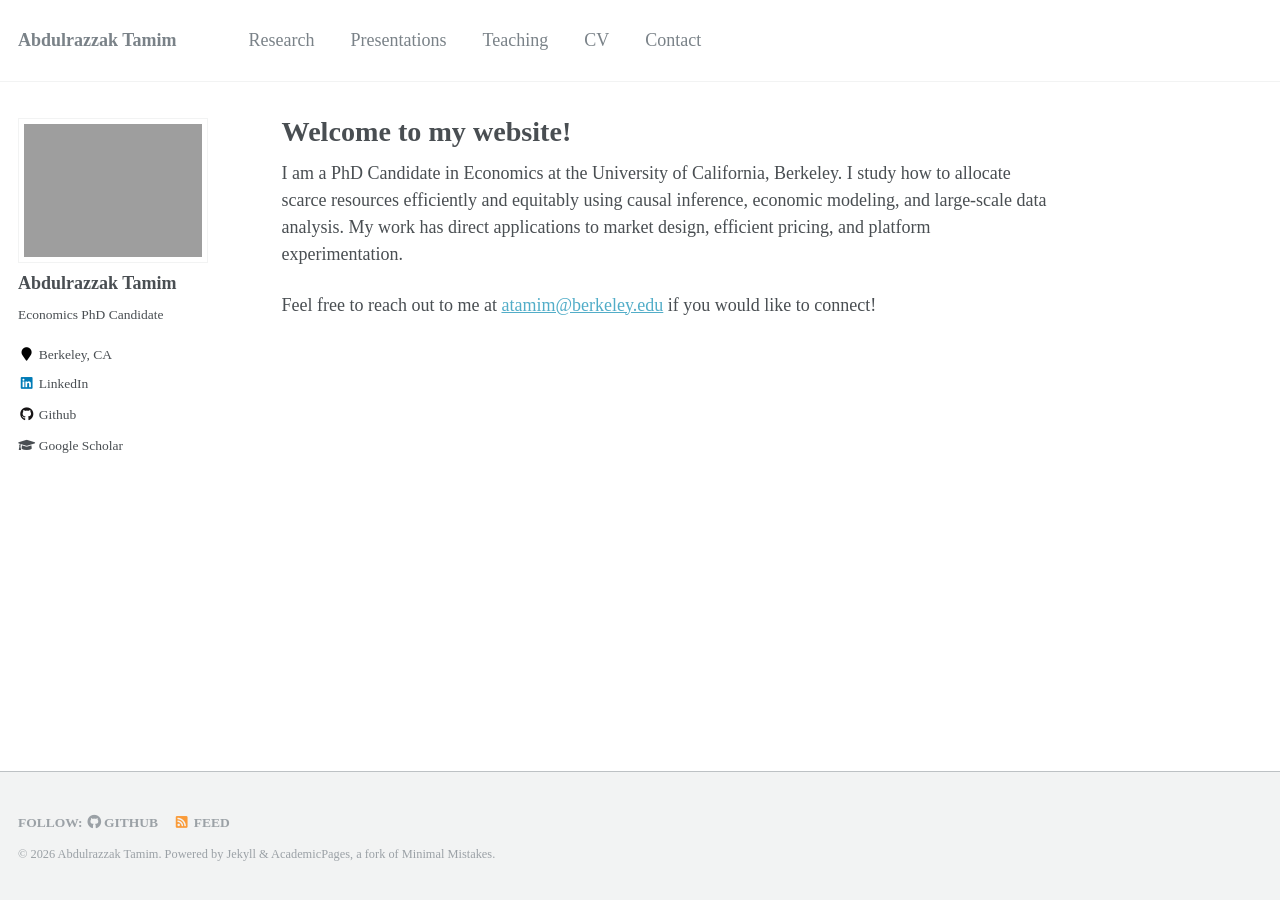
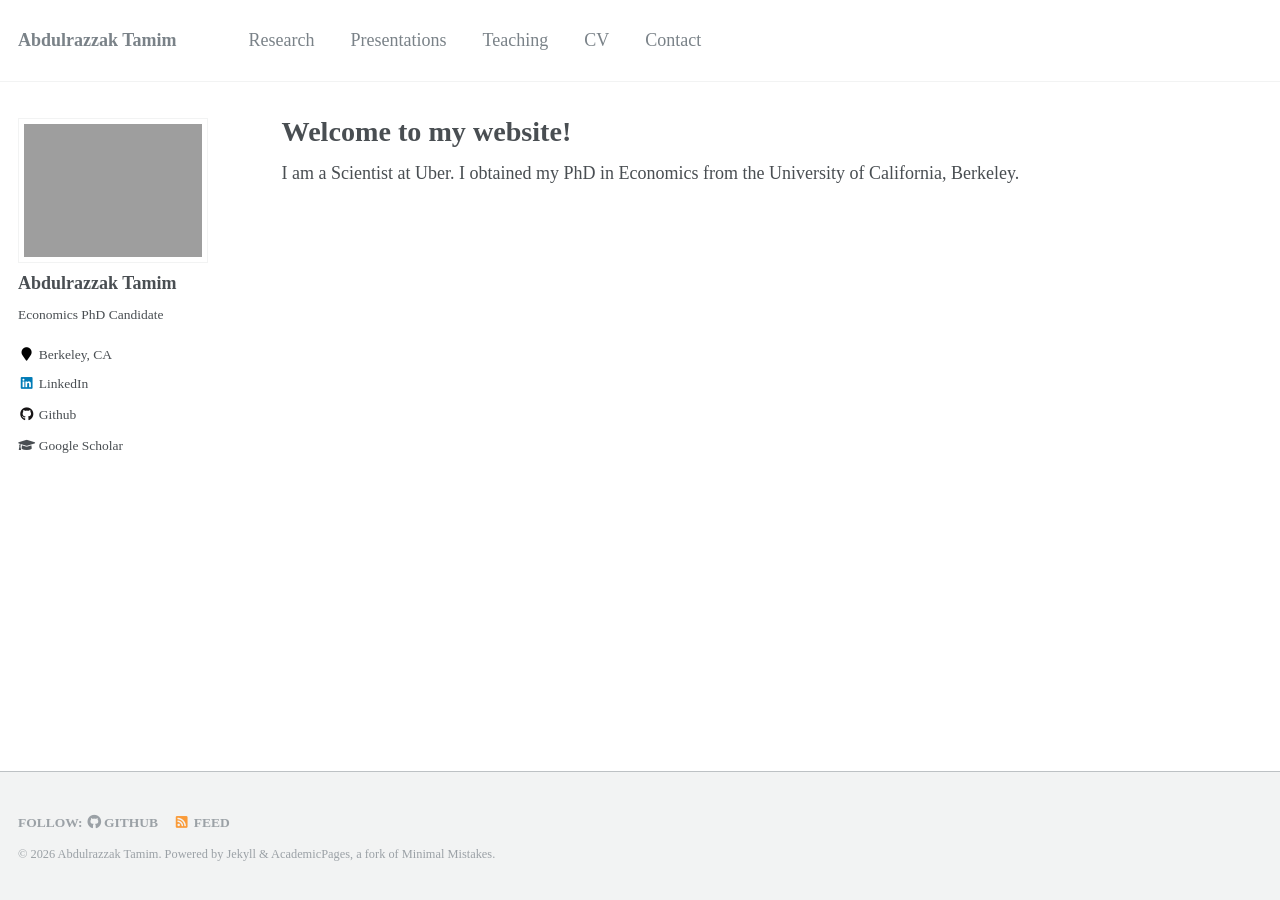
Before and after one commit to AbdulrazzakTamim/abdulrazzaktamim.github.io, a Jekyll site: the page built from _pages/about.md, in a window 1280 px wide. Built offline with Jekyll 4.4.1, drawn with Linux system fonts in a browser that asks for light colours; comment, search, counter and statistics services are not loaded.

Commit message:
Update about.md

```diff
--- a/_pages/about.md
+++ b/_pages/about.md
@@ -8,7 +8,4 @@ redirect_from:
   - /about.html
 ---
 
-I am a PhD Candidate in Economics at the University of California, Berkeley. I study how to allocate scarce resources efficiently and equitably using causal inference, economic modeling, and large-scale data analysis. My work has direct applications to market design, efficient pricing, and platform experimentation.
-
-
-Feel free to reach out to me at <a href="mailto:atamim@berkeley.edu" rel="noopener noreferrer">atamim@berkeley.edu</a> if you would like to connect!
+I am a Scientist at Uber. I obtained my PhD in Economics from the University of California, Berkeley.
```
